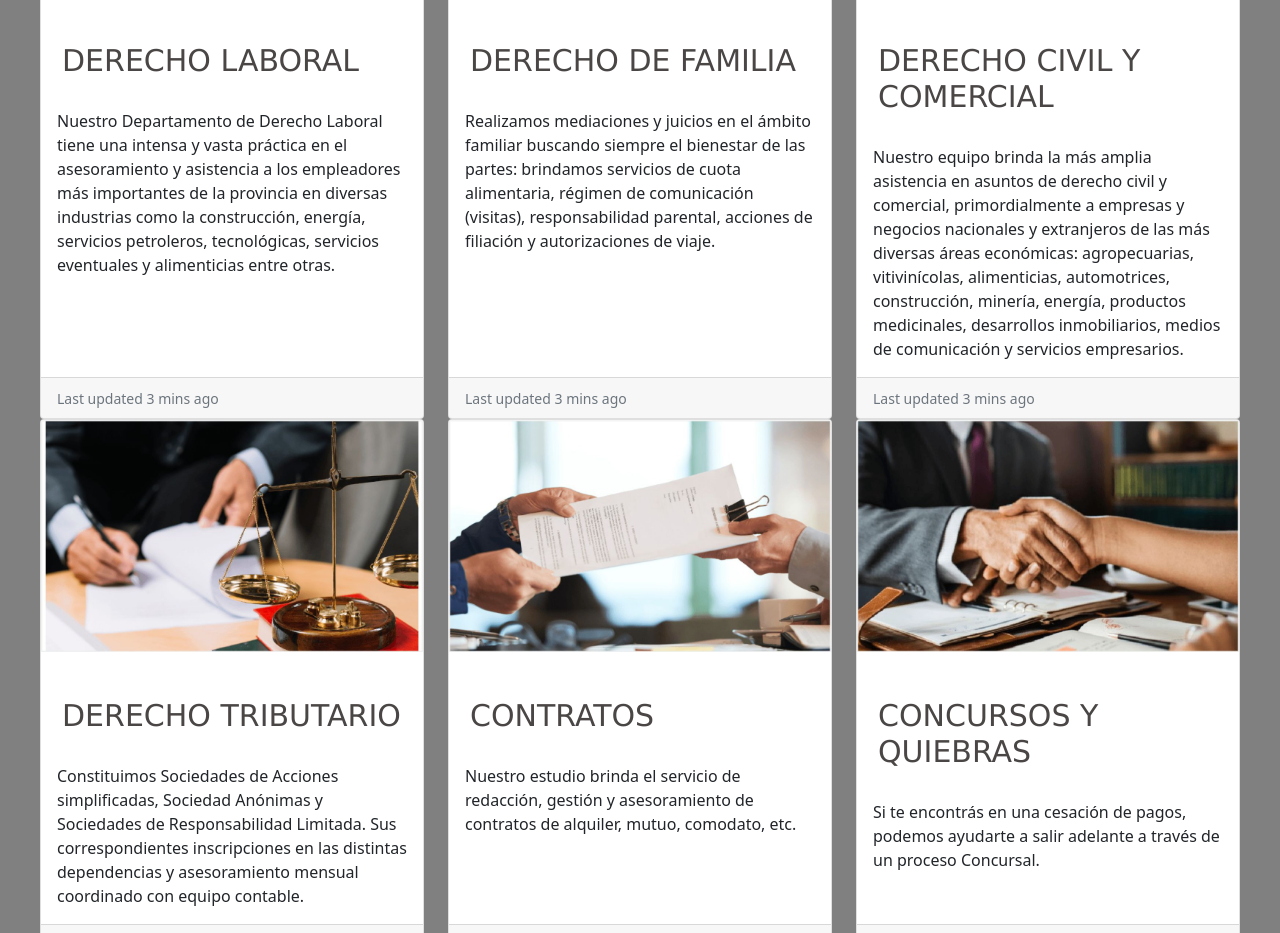
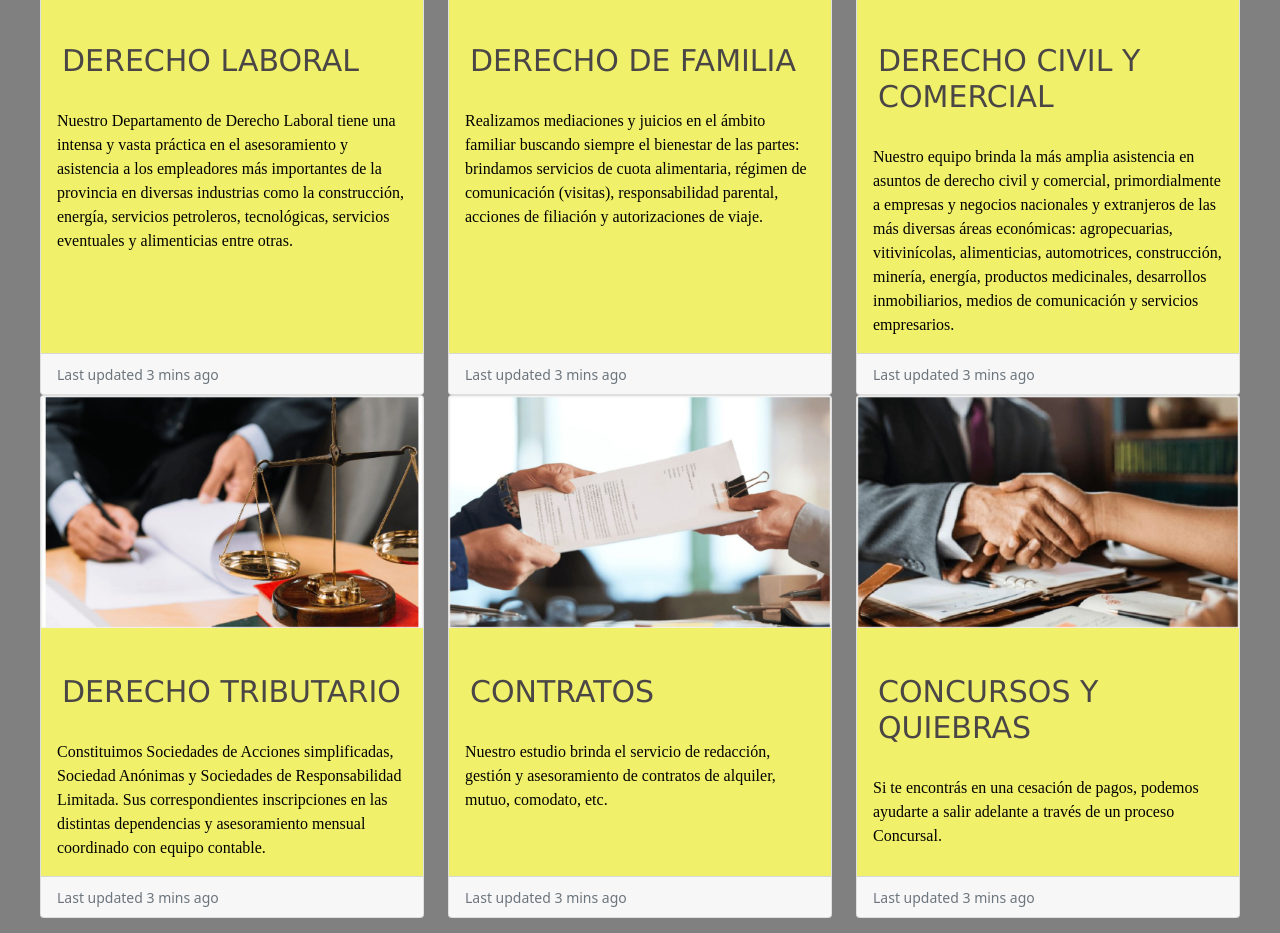
Before and after one commit to Mariaemilia2207/proyecto-final, a website: page html/Areas.html in a window 1280 px wide. Shown: the part 712-1645 px from the top of the page. Drawn offline with nearby package versions, Linux system fonts and the light colour scheme.

Commit message:
cambios de estilos

```diff
--- a/html/Areas.html
+++ b/html/Areas.html
@@ -47,7 +47,7 @@
             <div class="col">
                 <div class="card h-100">
                     <img src="../assets/img/laboral.jpg" class="card-img-top" alt="laboral">
-                    <div class="card-body">
+                    <div class="card-body section__cards">
                         <h3 class="card-title section__titulo3">DERECHO LABORAL</h3>
                         <p class="list-group list-group-flush section__parrafoAreas">
                             Nuestro Departamento de Derecho Laboral tiene una intensa y vasta práctica en el
@@ -64,7 +64,7 @@
             <div class="col">
                 <div class="card h-100">
                     <img src="../assets/img/familia.jpg" class="card-img-top" alt="familia">
-                    <div class="card-body">
+                    <div class="card-body section__cards">
                         <h3 class="card-title section__titulo3">DERECHO DE FAMILIA</h3>
                         <p class="list-group list-group-flush section__parrafoAreas">
                             Realizamos mediaciones y juicios en el ámbito familiar buscando siempre el bienestar de las
@@ -80,7 +80,7 @@
             <div class="col">
                 <div class="card h-100">
                     <img src="../assets/img/daños.jpg" class="card-img-top" alt="daños">
-                    <div class="card-body">
+                    <div class="card-body section__cards">
                         <h3 class="card-title section__titulo3">DERECHO CIVIL Y COMERCIAL</h3>
                         <p class="list-group list-group-flush section__parrafoAreas">
                             Nuestro equipo brinda la más amplia asistencia en asuntos de derecho civil y comercial,
@@ -100,7 +100,7 @@
             <div class="col">
                 <div class="card h-100">
                     <img src="../assets/img/tributario.jpg" class="card-img-top" alt="tributario">
-                    <div class="card-body">
+                    <div class="card-body section__cards">
                         <h3 class="card-title section__titulo3">DERECHO TRIBUTARIO</h3>
                         <p class="list-group list-group-flush section__parrafoAreas">
                             Constituimos Sociedades de Acciones simplificadas, Sociedad Anónimas y Sociedades de
@@ -116,7 +116,7 @@
             <div class="col">
                 <div class="card h-100">
                     <img src="../assets/img/contratos.jpg" class="card-img-top" alt="contratos">
-                    <div class="card-body">
+                    <div class="card-body section__cards">
                         <h3 class="card-title section__titulo3">CONTRATOS</h3>
                         <p class="list-group list-group-flush section__parrafoAreas">
                             Nuestro estudio brinda el servicio de redacción, gestión y asesoramiento de contratos de
@@ -131,7 +131,7 @@
             <div class="col">
                 <div class="card h-100">
                     <img src="../assets/img/concursos.jpg" class="card-img-top" alt="concursos">
-                    <div class="card-body">
+                    <div class="card-body section__cards">
                         <h3 class="card-title section__titulo3">CONCURSOS Y QUIEBRAS</h3>
                         <p class="list-group list-group-flush section__parrafoAreas">
                             Si te encontrás en una cesación de pagos, podemos ayudarte a salir adelante a través de un
@@ -152,8 +152,7 @@
             <a href="#"><i class="fab fa-instagram-square"></i></a>
             <a href="#"><i class="fab fa-facebook-square"></i></a>
         </div>
-        <p class="footer__copy">© Copyright 2012 - 2021 | Avada Theme by Theme Fusion | All Rights Reserved | Powered by
-            WordPress</p>
+        <p class="footer__copy">© Copyright 2012 - 2021 | All Rights Reserved </p>
         <ul class="datos__contacto">
             <li>DIRECCIÓN: Calle Emilio Jofré 473, Ciudad, Mendoza</li>
             <li>CORREO ELECTRÓNICO: egarcia@itcsa.net</li>
--- a/scss/_section.scss
+++ b/scss/_section.scss
@@ -30,6 +30,13 @@
     font-size: large;
     text-align: left;
   }
+  .section__parrafoAreas {
+    font-family: 'Times New Roman', Times, serif;
+    color: black;
+  }
+  .section__cards {
+    background-color: rgb(240, 240, 106);
+  }
   .integrantesEstudio {
     text-transform: initial;
     margin: 30px 5px;
```
Also changed, not shown: html/Antecedentes.html (+1 -2 lines), html/Clientes.html (+1 -2 lines), html/Contacto.html (+3 -4 lines), index.html (+1 -2 lines), scss/style.css, 1 other file.
